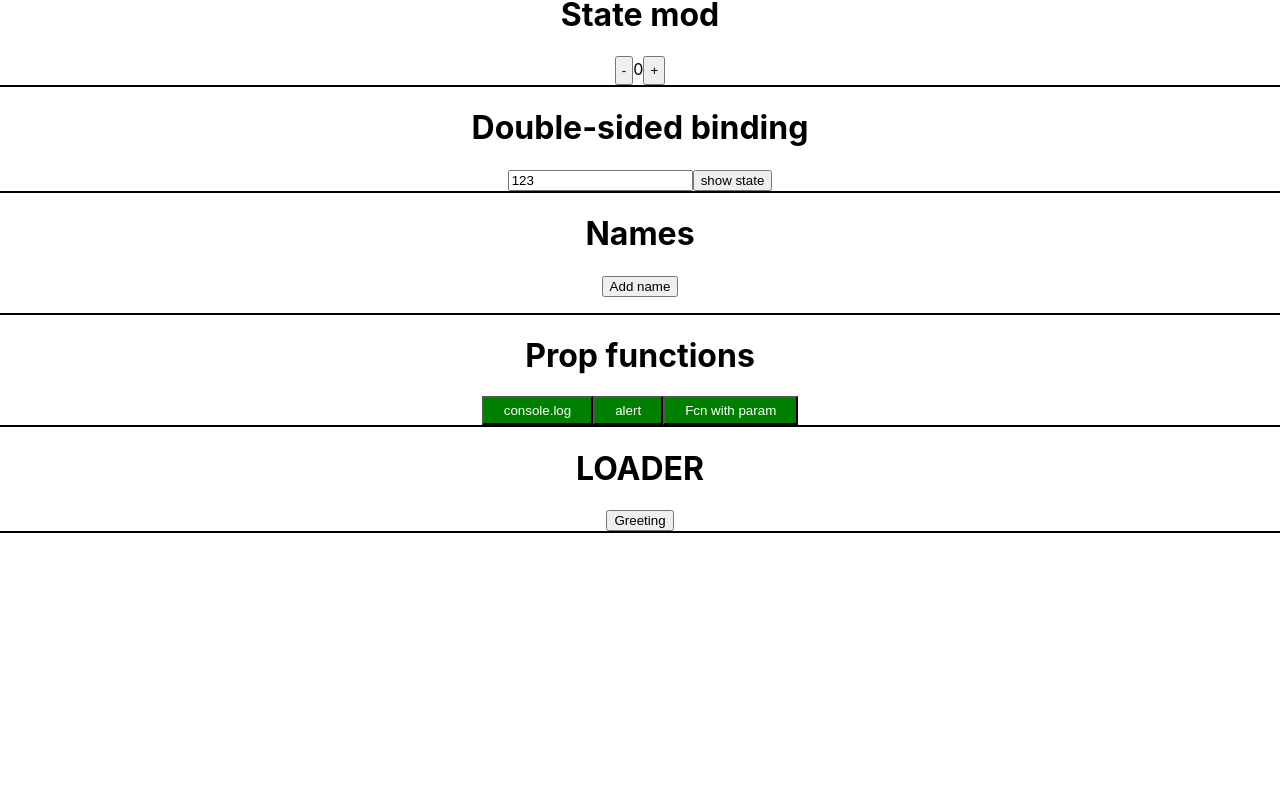
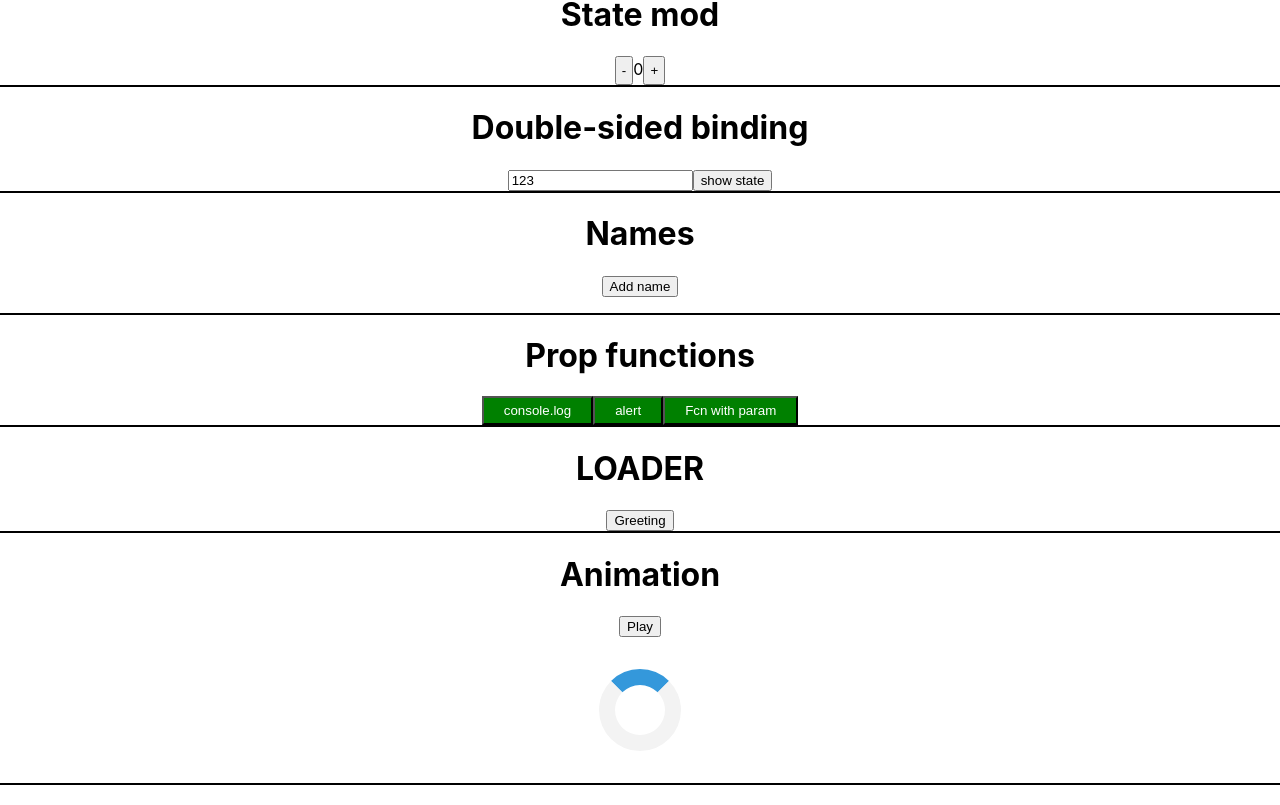
Before and after one commit to Gantlas/react-hw-1-part2, a React (Create React App) app: page / in a window 1280 px wide. Shown: the part 312-1117 px from the top of the page. Before the commit the page ends 865 px from the top, so only its background shows below. Built offline with nearby package versions, Linux system fonts and the light colour scheme.

Commit message:
done Animation task && fix issues

```diff
--- a/src/App.js
+++ b/src/App.js
@@ -1,6 +1,7 @@
 /* eslint-disable no-undef */
 import React from "react";
 import "./App.css";
+import Animation from "./components/Animation/Animation";
 import CustomTextInput from "./components/CustomTextInput/CustomTextInput";
 import DoubleSidedBinding from "./components/DoubleSidedBinding/DoubleSidedBinding";
 import Loader from "./components/Loader/Loader";
@@ -33,6 +34,7 @@ class App extends React.Component {
         <Names />
         <PropFunctions />
         <Loader />
+        <Animation />
       </div>
     );
   }
--- /dev/null
+++ b/src/components/Animation/Animation.jsx
@@ -0,0 +1,29 @@
+/* eslint-disable no-undef */
+import React, { Component } from "react";
+import s from "./Animation.module.css";
+
+class Animation extends Component {
+  state = {
+    animation: false,
+  };
+
+  switch = () => {
+    this.setState({ animation: !this.state.animation });
+  };
+
+  render() {
+    return (
+      <div className={s.container}>
+        <h1>Animation</h1>
+        <button onClick={this.switch}>
+          {this.state.animation ? "Stop" : "Play"}
+        </button>
+        <div
+          className={`${s.loader} ${this.state.animation ? s.animated : ""}`}
+        ></div>
+      </div>
+    );
+  }
+}
+
+export default Animation;
--- /dev/null
+++ b/src/components/Animation/Animation.module.css
@@ -0,0 +1,27 @@
+.container {
+  margin-bottom: 20px;
+  border-bottom: 2px solid black;
+}
+
+.loader {
+  border: 16px solid #f3f3f3;
+  border-top: 16px solid #3498db;
+  border-radius: 50%;
+  width: 50px;
+  height: 50px;
+  align-self: center;
+  margin: 2rem auto;
+}
+
+.animated {
+  animation: spin 2s linear infinite;
+}
+
+@keyframes spin {
+  0% {
+    transform: rotate(0deg);
+  }
+  100% {
+    transform: rotate(360deg);
+  }
+}
--- a/src/components/CustomTextInput/CustomTextInput.jsx
+++ b/src/components/CustomTextInput/CustomTextInput.jsx
@@ -16,7 +16,7 @@ class CustomTextInput extends React.Component {
         <br />
         <input
           type={this.props.type}
-          className={this.props.resetStyles ? s.reset : ""}
+          className={this.props.resetStyles && s.reset}
           value={this.props.value}
           placeholder={this.props.placeholder}
           onChange={this.props.onChange}
--- a/src/components/DoubleSidedBinding/DoubleSidedBinding.jsx
+++ b/src/components/DoubleSidedBinding/DoubleSidedBinding.jsx
@@ -8,9 +8,7 @@ class DoubleSidedBinding extends React.Component {
   };
 
   change = (event) => {
-    const text = event.target.value;
-    const addedSymbol = text[text.length - 1];
-    this.setState({ value: this.state.value + " " + addedSymbol });
+    this.setState({ value: event.target.value });
   };
 
   render() {
--- a/src/components/Loader/Loader.jsx
+++ b/src/components/Loader/Loader.jsx
@@ -22,8 +22,8 @@ class Loader extends Component {
       <div className={s.container}>
         <h1>LOADER</h1>
         <button onClick={this.load}>Greeting</button>
-        {this.state.loading ? <div className={s.loader}></div> : ""}
-        {this.state.greeting ? <div>{this.state.greeting}</div> : ""}
+        {this.state.loading && <div className={s.loader}></div>}
+        {this.state.greeting && <div>{this.state.greeting}</div>}
       </div>
     );
   }
```
